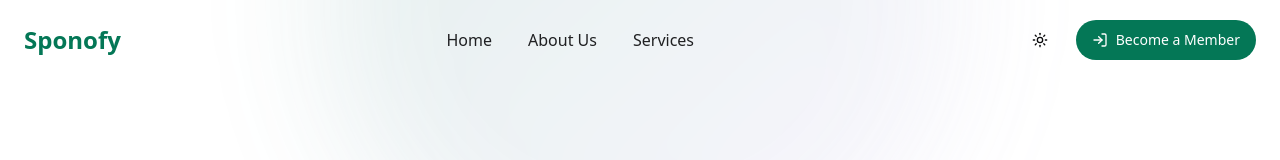
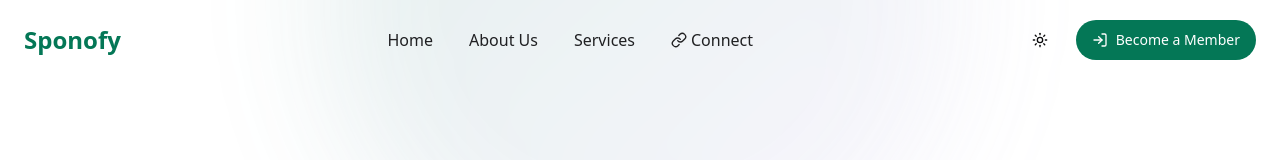
Before and after one commit to sponofy/Sponofy, a React (Vite) app: page / in a window 1280 px wide. Shown: the top 160 px of the page. Built offline with nearby package versions, Linux system fonts and the light colour scheme; no server answers.

Commit message:
Add link to sponsorship forms in navbar
Adds a link to the sponsorship forms section in the navbar.

```diff
--- a/src/components/Navbar.tsx
+++ b/src/components/Navbar.tsx
@@ -3,7 +3,7 @@ import { useState, useEffect } from "react";
 import { Link, useNavigate } from "react-router-dom";
 import { ThemeToggle } from "./ui/theme-toggle";
 import { Button } from "@/components/ui/button";
-import { Menu, X, LogIn } from "lucide-react";
+import { Menu, X, LogIn, Link as LinkIcon } from "lucide-react";
 import { useUser, SignedIn, SignedOut, UserButton } from "@clerk/clerk-react";
 import { motion, AnimatePresence } from "framer-motion";
 import AuthDialog from "./AuthDialog";
@@ -80,6 +80,12 @@ const Navbar = () => {
                 className="px-4 py-2 text-foreground/90 dark:text-foreground/80 hover:text-primary dark:hover:text-primary transition-colors rounded-md"
               >
                 Services
+              </button>
+              <button
+                onClick={() => scrollToSection("sponsorship-forms")}
+                className="px-4 py-2 text-foreground/90 dark:text-foreground/80 hover:text-primary dark:hover:text-primary transition-colors rounded-md flex items-center"
+              >
+                <LinkIcon className="mr-1 h-4 w-4" /> Connect
               </button>
             </nav>
 
@@ -184,6 +190,12 @@ const Navbar = () => {
                   >
                     Services
                   </button>
+                  <button
+                    onClick={() => scrollToSection("sponsorship-forms")}
+                    className="text-2xl font-medium text-foreground/90 hover:text-primary transition-colors flex items-center"
+                  >
+                    <LinkIcon className="mr-2 h-5 w-5" /> Connect
+                  </button>
 
                   <SignedIn>
                     <Button
```
